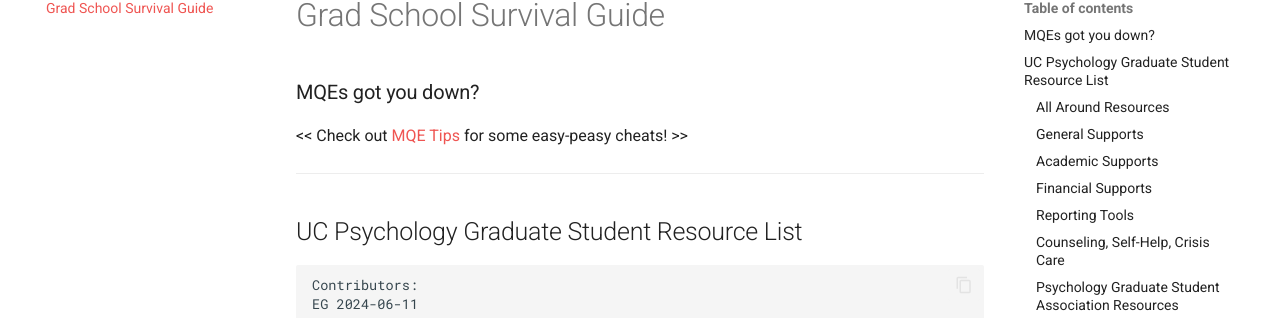
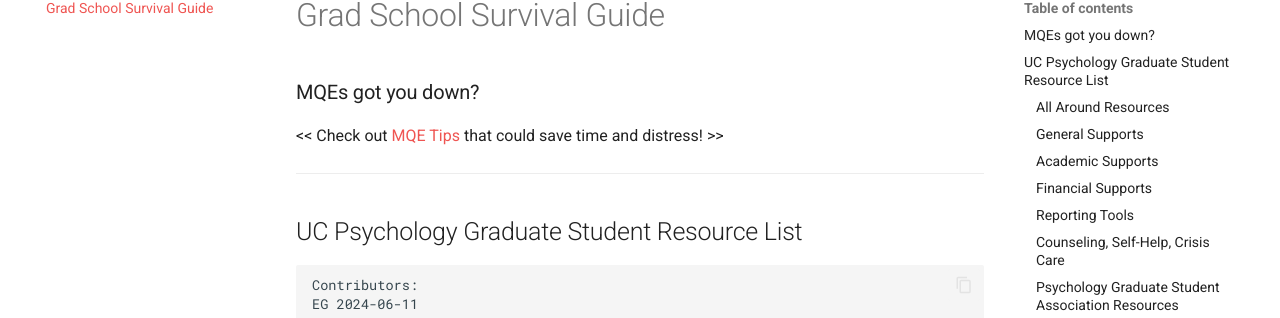
Before and after one commit to UC-Psychology/grad-student-wiki, an MkDocs documentation site: the page built from docs/gradschoolsurvival.md, in a window 1280 px wide and 900 px high. Shown: the part 151-469 px from the top of the window. Built offline with MkDocs 1.6.1 and Material for MkDocs 9.7.7, drawn with Linux system fonts in a browser that asks for light colours; comment, search, counter and statistics services are not loaded.

Commit message:
rewording

```diff
--- a/docs/gradschoolsurvival.md
+++ b/docs/gradschoolsurvival.md
@@ -1,6 +1,6 @@
 ### MQEs got you down?
 
-<< Check out [MQE Tips](MQEtips.md) for some easy-peasy cheats! >>
+<< Check out [MQE Tips](MQEtips.md) that could save time and distress! >>
 
 ___
 
```
